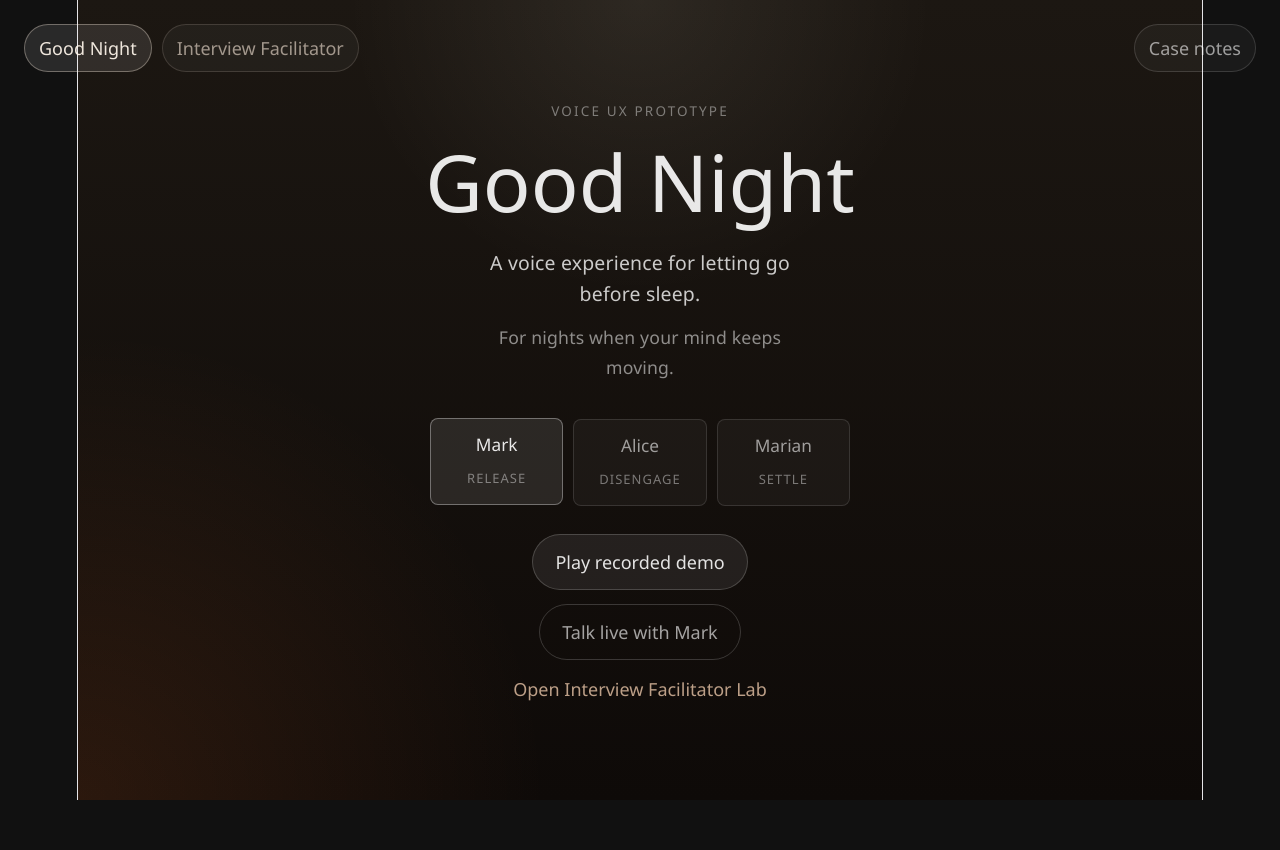
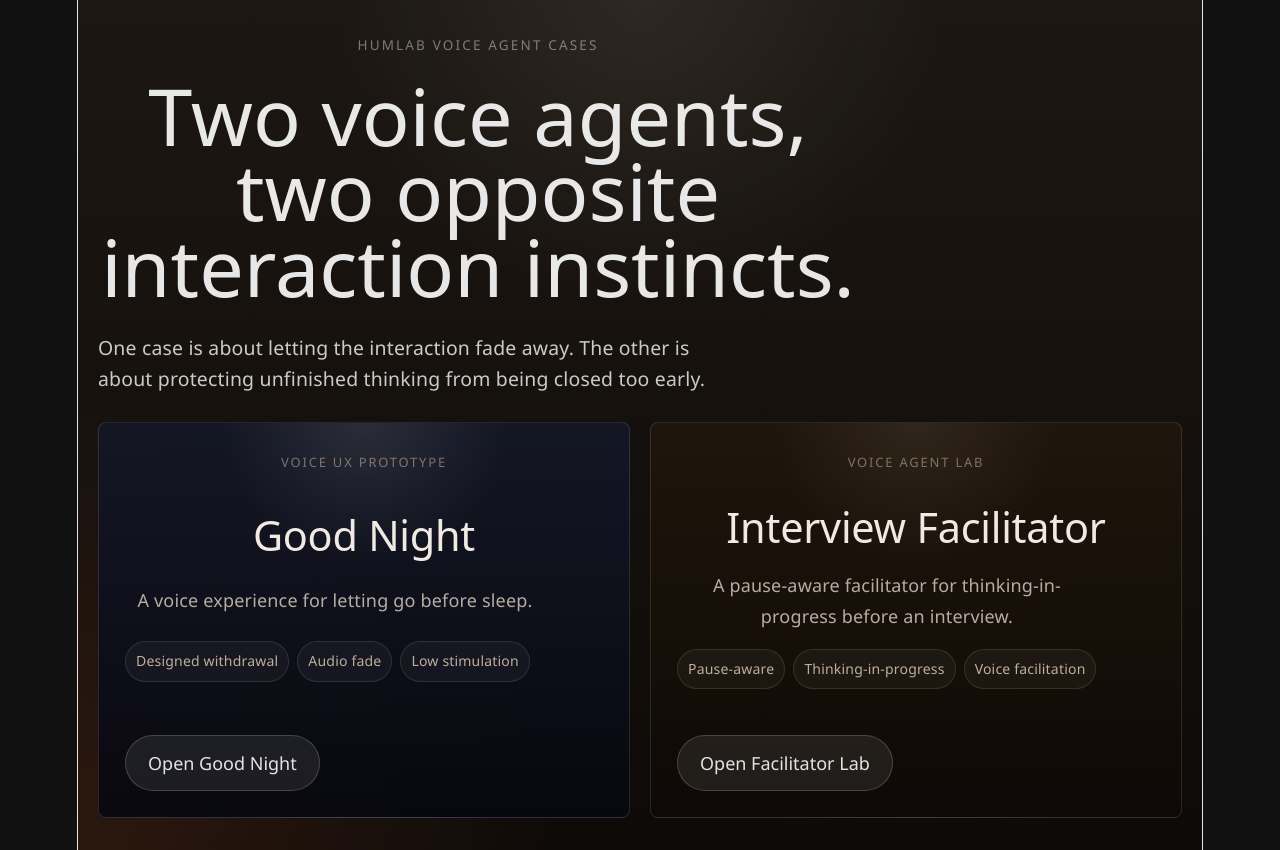
Before and after one commit to liujj0907-max/good-night-voice-experience, a React (Vite) app: page / in a window 1280 px wide. Before the commit the page ends 800 px from the top, so only its background shows below. Built offline with nearby package versions, Linux system fonts and the light colour scheme.

Commit message:
Add project gallery home

```diff
--- a/src/App.css
+++ b/src/App.css
@@ -220,6 +220,78 @@ h1 {
   display: grid;
   gap: 24px;
   animation: fadeIn 900ms ease both;
+}
+
+.gallery-layout {
+  width: min(1120px, 100%);
+  display: grid;
+  gap: 28px;
+  animation: fadeIn 900ms ease both;
+}
+
+.gallery-hero {
+  max-width: 760px;
+}
+
+.gallery-subtitle {
+  max-width: 620px;
+  margin-left: 0;
+  text-align: left;
+}
+
+.project-grid {
+  display: grid;
+  grid-template-columns: repeat(2, minmax(0, 1fr));
+  gap: 20px;
+}
+
+.project-card {
+  min-height: 380px;
+  display: grid;
+  align-content: space-between;
+  gap: 18px;
+  padding: 26px;
+  border: 1px solid rgba(255, 240, 224, 0.12);
+  border-radius: 8px;
+  backdrop-filter: blur(18px);
+}
+
+.project-card h2 {
+  margin: 10px 0 0;
+  font-size: 2.3rem;
+  font-weight: 500;
+  color: rgba(255, 248, 240, 0.94);
+}
+
+.project-card p {
+  margin: 0;
+  max-width: 420px;
+  font-size: 1rem;
+  line-height: 1.7;
+  color: rgba(255, 240, 224, 0.7);
+}
+
+.project-card-night {
+  background:
+    radial-gradient(circle at top, rgba(246, 243, 255, 0.1), transparent 30%),
+    linear-gradient(180deg, rgba(20, 23, 38, 0.92), rgba(7, 8, 16, 0.92));
+}
+
+.project-card-facilitator {
+  background:
+    radial-gradient(circle at top, rgba(255, 237, 210, 0.08), transparent 30%),
+    linear-gradient(180deg, rgba(32, 22, 12, 0.92), rgba(14, 10, 7, 0.92));
+}
+
+.project-tags {
+  display: flex;
+  flex-wrap: wrap;
+  gap: 8px;
+}
+
+.project-button {
+  justify-self: start;
+  margin-top: 0;
 }
 
 .facilitator-hero {
@@ -549,6 +621,10 @@ h1 {
     width: 100%;
   }
 
+  .project-grid {
+    grid-template-columns: 1fr;
+  }
+
   .persona-option {
     min-height: 64px;
   }
--- a/src/App.jsx
+++ b/src/App.jsx
@@ -46,11 +46,18 @@ const PERSONAS = [
   },
 ];
 const CASES = [
-  { id: "good-night", label: "Good Night", eyebrow: "Voice UX Prototype" },
+  {
+    id: "good-night",
+    label: "Good Night",
+    eyebrow: "Voice UX Prototype",
+    summary: "A voice experience for letting go before sleep.",
+  },
   {
     id: "interview-facilitator",
     label: "Interview Facilitator",
     eyebrow: "Voice Agent Lab",
+    summary:
+      "A pause-aware facilitator for thinking-in-progress before an interview.",
   },
 ];
 const FACILITATOR_SIGNALS = [
@@ -87,7 +94,7 @@ function App() {
   const realtimePeerRef = useRef(null);
   const realtimeStreamRef = useRef(null);
 
-  const [screen, setScreen] = useState("landing"); // landing | session | realtime | end | facilitator-lab
+  const [screen, setScreen] = useState("gallery"); // gallery | landing | session | realtime | end | facilitator-lab
   const [selectedCaseId, setSelectedCaseId] = useState("good-night");
   const [showCaseNotes, setShowCaseNotes] = useState(false);
   const [selectedPersonaId, setSelectedPersonaId] = useState("mark");
@@ -290,15 +297,23 @@ function App() {
     setTimeLeft(null);
   };
 
+  const openGoodNightCase = () => {
+    setSelectedCaseId("good-night");
+    setScreen("landing");
+    setShowCaseNotes(false);
+    setRealtimeError("");
+  };
+
   const openFacilitatorLab = () => {
+    setSelectedCaseId("interview-facilitator");
     setScreen("facilitator-lab");
     setShowCaseNotes(false);
     setRealtimeError("");
   };
 
-  const returnToLanding = () => {
+  const returnToGallery = () => {
     stopRealtimeSession();
-    setScreen("landing");
+    setScreen("gallery");
     setRealtimeError("");
   };
 
@@ -404,6 +419,49 @@ function App() {
         </div>
       )}
 
+      {screen === "gallery" && (
+        <section className="gallery-layout">
+          <div className="gallery-hero">
+            <p className="eyebrow">Humlab Voice Agent Cases</p>
+            <h1>Two voice agents, two opposite interaction instincts.</h1>
+            <p className="subtitle gallery-subtitle">
+              One case is about letting the interaction fade away. The other is
+              about protecting unfinished thinking from being closed too early.
+            </p>
+          </div>
+
+          <div className="project-grid">
+            <article className="project-card project-card-night">
+              <span className="panel-label">{CASES[0].eyebrow}</span>
+              <h2>{CASES[0].label}</h2>
+              <p>{CASES[0].summary}</p>
+              <div className="project-tags">
+                <span className="phase-pill">Designed withdrawal</span>
+                <span className="phase-pill">Audio fade</span>
+                <span className="phase-pill">Low stimulation</span>
+              </div>
+              <button className="primary-button project-button" onClick={openGoodNightCase}>
+                Open Good Night
+              </button>
+            </article>
+
+            <article className="project-card project-card-facilitator">
+              <span className="panel-label">{CASES[1].eyebrow}</span>
+              <h2>{CASES[1].label}</h2>
+              <p>{CASES[1].summary}</p>
+              <div className="project-tags">
+                <span className="phase-pill">Pause-aware</span>
+                <span className="phase-pill">Thinking-in-progress</span>
+                <span className="phase-pill">Voice facilitation</span>
+              </div>
+              <button className="primary-button project-button" onClick={openFacilitatorLab}>
+                Open Facilitator Lab
+              </button>
+            </article>
+          </div>
+        </section>
+      )}
+
       {screen === "landing" && (
         <button
           className="case-toggle"
@@ -446,8 +504,8 @@ function App() {
           >
             Talk live with {selectedPersona.name}
           </button>
-          <button className="ghost-link" onClick={openFacilitatorLab} type="button">
-            Open Interview Facilitator Lab
+          <button className="ghost-link" onClick={returnToGallery} type="button">
+            Back to project gallery
           </button>
           {realtimeError && <p className="error-note">{realtimeError}</p>}
         </section>
@@ -597,8 +655,8 @@ function App() {
             </section>
           </div>
 
-          <button className="secondary-button back-button" onClick={returnToLanding}>
-            Back to Good Night
+          <button className="secondary-button back-button" onClick={returnToGallery}>
+            Back to project gallery
           </button>
         </section>
       )}
```
